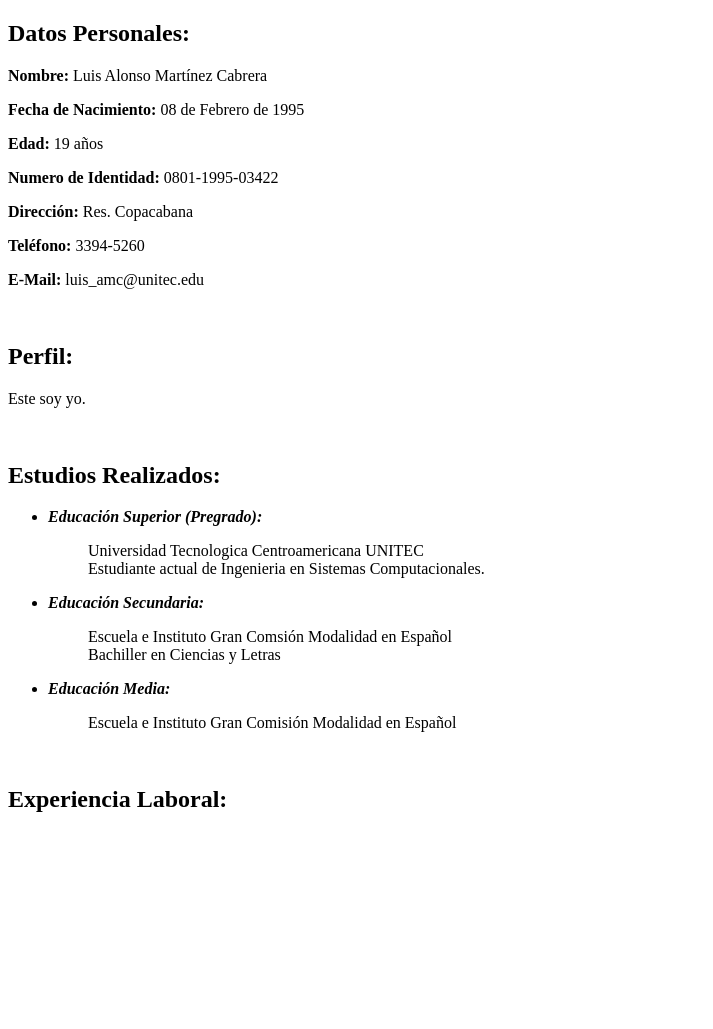
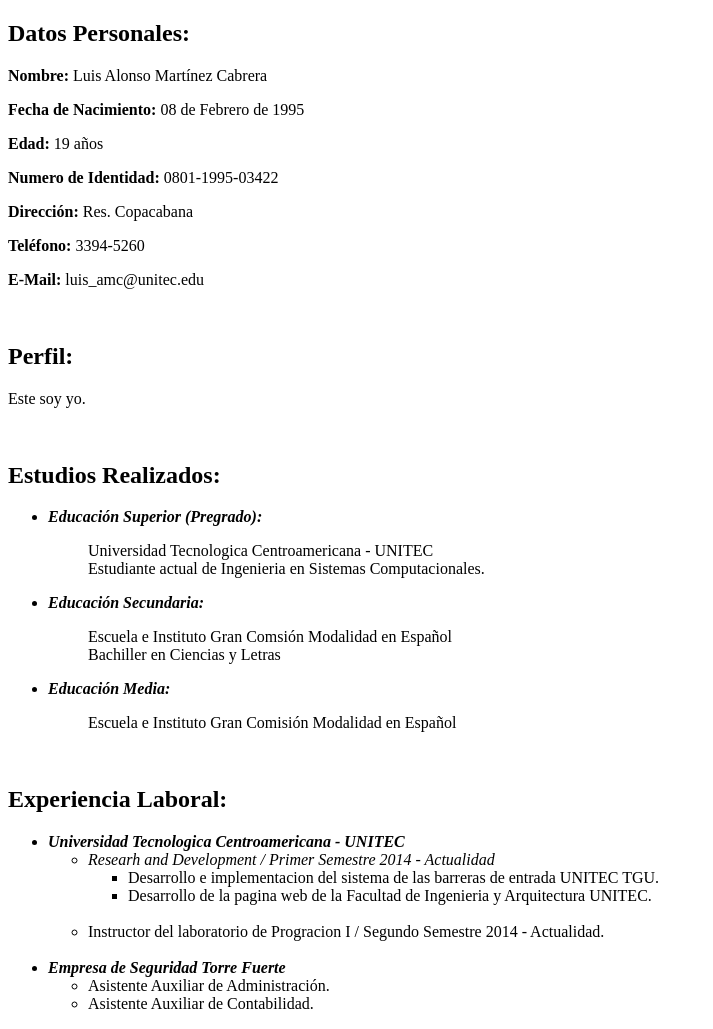
Before and after one commit to luisAmc/luisAmc.github.io, a plain HTML site: page index.html in a window 1280 px wide. Shown: the whole page, without its empty margins (0-713 px from the left). Before the commit the page ends 833 px from the top, so only its background shows below. Drawn offline with Linux system fonts and the light colour scheme.

Commit message:
Experiencia Laboral

```diff
--- a/index.html
+++ b/index.html
@@ -19,7 +19,7 @@
 		<ul>
 			<li>
 				<strong><em>Educación Superior (Pregrado):</em></strong> <br />
-				<blockquote>Universidad Tecnologica Centroamericana UNITEC<br />
+				<blockquote>Universidad Tecnologica Centroamericana - UNITEC<br />
 				Estudiante actual de Ingenieria en Sistemas Computacionales.</blockquote>
 			</li>
 			<li>
@@ -33,5 +33,37 @@
 			</li>
 		</ul><br />
 	<h2>Experiencia Laboral:</h2>
+		<ul>
+			<li>
+				<strong><em>Universidad Tecnologica Centroamericana - UNITEC</em></strong>
+				<ul>
+					<li>
+						<em>Researh and Development / Primer Semestre 2014 - Actualidad</em>
+							<ul>
+								<li>
+									Desarrollo e implementacion del sistema de las barreras de entrada UNITEC TGU.
+								</li>
+								<li>
+									Desarrollo de la pagina web de la Facultad de Ingenieria y Arquitectura UNITEC.
+								</li>
+							</ul>
+					</li><br />
+					<li>
+						Instructor del laboratorio de Progracion I / Segundo Semestre 2014 - Actualidad.
+					</li>
+				</ul>
+			</li><br />
+			<li>
+				<strong><em>Empresa de Seguridad Torre Fuerte</em></strong>
+				<ul>
+					<li>
+						Asistente Auxiliar de Administración.
+					</li>
+					<li>
+						Asistente Auxiliar de Contabilidad.
+					</li>
+				</ul>
+			</li>
+		</ul>
 </body>
 </html>
```
